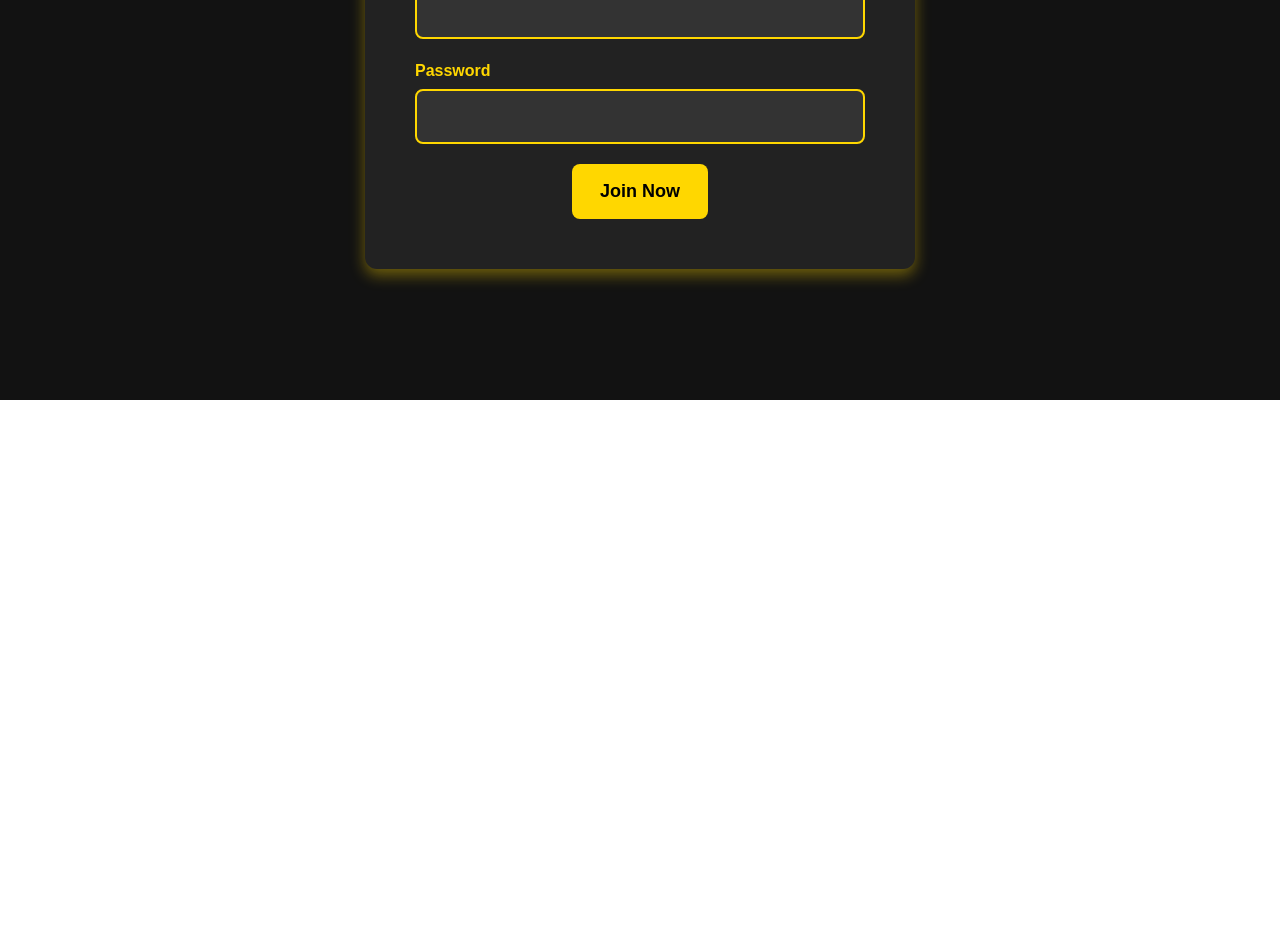
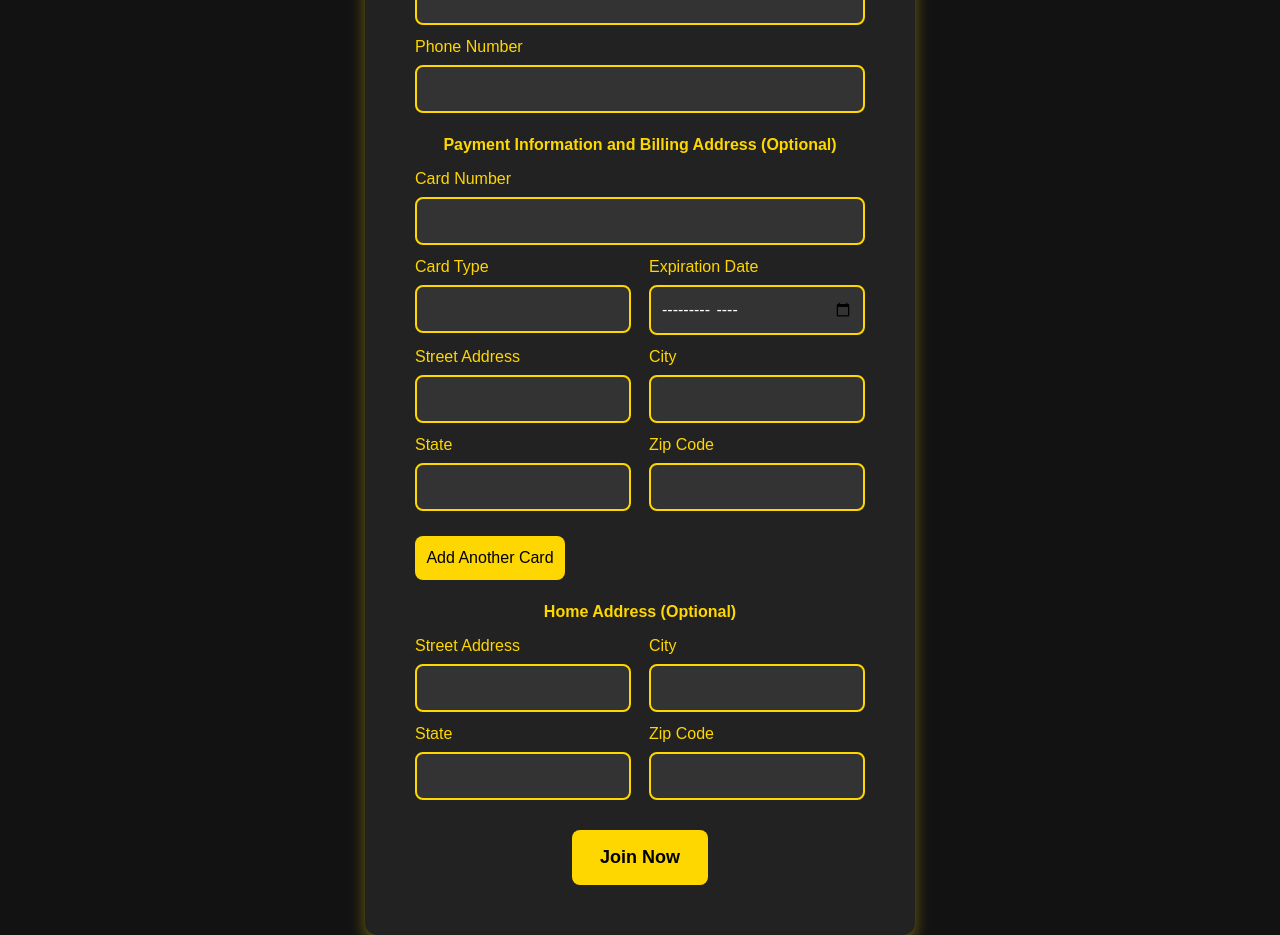
Before and after one commit to meghan-d/swe-project, a React (Create React App) app in the folder cinema-e-booking-system/: page /register in a window 1280 px wide. Shown: the part 400-1335 px from the top of the page. Before the commit the page ends 800 px from the top, so only its background shows below. Built offline with nearby package versions, Linux system fonts and the light colour scheme.

Commit message:
added input fields for other user info

```diff
--- a/cinema-e-booking-system/src/pages/Registration.css
+++ b/cinema-e-booking-system/src/pages/Registration.css
@@ -14,7 +14,7 @@
     max-width: 550px;  /* Increased width */
     width: 90%;  /* Responsive for smaller screens */
     background: #222222;
-    padding: 50px;  /* Increased padding */
+    padding: 50px;
     border-radius: 12px;
     box-shadow: 0px 6px 15px rgba(255, 215, 0, 0.4);
     text-align: center;
@@ -30,25 +30,28 @@
 
 /* Form Styling */
 .form-group {
-    margin-bottom: 20px;
+    margin-bottom: 10px;
     text-align: left;
+    display: flex;
+    flex-direction: column;
+    align-items: flex-start;
 }
 
 /* Labels */
 .label {
     display: block;
     margin-bottom: 6px;
-    font-weight: 600;
+    font-weight: 300;
     color: #FFD700; /* Gold Label Text */
 }
 
-/* Enlarged Input Fields */
+/* Smaller Input Fields */
 .input {
     width: 100%;
-    padding: 12px;
+    padding: 10px;
     border: 2px solid #FFD700; /* Gold Border */
     border-radius: 8px;
-    font-size: 18px;
+    font-size: 16px;
     background: #333333;
     color: white;
     transition: all 0.3s ease-in-out;
@@ -58,6 +61,18 @@
     outline: none;
     border-color: white;
     box-shadow: 0 0 8px rgba(255, 215, 0, 0.5);
+}
+
+.two-column {
+    display: flex;
+    justify-content: space-between;
+    flex-wrap: wrap;
+    width: 100%;
+    gap: 10px;
+}
+
+.two-column .form-group {
+    width: 48%;
 }
 
 /* Error Message */
@@ -75,6 +90,7 @@
     font-size: 18px;
     cursor: pointer;
     transition: all 0.3s ease-in-out;
+    margin-top: 20px;
 }
 
 /* Gold CTA Button */
@@ -101,3 +117,21 @@
     font-size: 18px;
     margin-top: 20px;
 }
+
+h3 {
+    color: #FFD700;
+    font-weight: bold;
+    margin-top: 20px;
+    margin-bottom: 10px;
+}
+
+.payment-button {
+    padding: 10px;
+    border: none;
+    border-radius: 8px;
+    font-size: 16px;
+    margin-top: 5px;
+    background-color: #FFD700;
+    color: black;
+    width: 150px;
+}
--- a/cinema-e-booking-system/src/pages/Registration.jsx
+++ b/cinema-e-booking-system/src/pages/Registration.jsx
@@ -3,7 +3,23 @@ import "./Registration.css";
 import { useNavigate } from "react-router-dom";
 
 const Registration = () => {
-  const [formData, setFormData] = useState({ name: "", email: "", password: "" });
+  const [formData, setFormData] = useState({
+    name: "",
+    email: "",
+    password: "",
+    phone: "",
+    cardType: "",
+    cardNumber: "",
+    expirationDate: "",
+    billingStreet: "",
+    billingCity: "",
+    billingState: "",
+    billingZip: "",
+    street: "",
+    city: "",
+    state: "",
+    zip: ""
+  });
   const [errors, setErrors] = useState({});
   const [isSubmitting, setIsSubmitting] = useState(false);
   const navigate = useNavigate();
@@ -21,7 +37,7 @@ const Registration = () => {
       newErrors.email = "Email is invalid";
     }
     if (!formData.password) newErrors.password = "Password is required";
-    else if (formData.password.length < 6) newErrors.password = "Password must be at least 6 characters";
+    if (!formData.phone) newErrors.phone = "Phone number is required";
 
     setErrors(newErrors);
     return Object.keys(newErrors).length === 0;
@@ -49,6 +65,7 @@ const Registration = () => {
     <div className="registration-container">
       <h2 className="registration-title">🎟️ VIP Registration</h2>
       <form onSubmit={handleSubmit} className="registration-form">
+      <h3 className="section-title">Personal Information</h3>
         <div className="form-group">
           <label className="label">Full Name</label>
           <input type="text" name="name" value={formData.name} onChange={handleChange} className="input"/>
@@ -67,6 +84,72 @@ const Registration = () => {
           {errors.password && <div className="error-message">{errors.password}</div>}
         </div>
 
+        <div className="form-group">
+          <label className="label">Phone Number</label>
+          <input type="tel" name="phone" value={formData.phone} onChange={handleChange} className="input"/>
+          {errors.phone && <div className="error-message">{errors.phone}</div>}
+        </div>
+
+        <h3 className="section-title">Payment Information and Billing Address (Optional)</h3>
+        <div className="form-group">
+          <label className="label">Card Number</label>
+          <input type="text" name="cardNumber" value={formData.cardNumber} onChange={handleChange} className="input"/>
+        </div>
+        <div className="two-column">
+        <div className="form-group">
+          <label className="label">Card Type</label>
+          <input type="text" name="cardType" value={formData.cardType} onChange={handleChange} className="input"/>
+        </div>
+        <div className="form-group">
+          <label className="label">Expiration Date</label>
+          <input type="month" name="expirationDate" value={formData.expirationDate} onChange={handleChange} className="input"/>
+        </div>
+        </div>
+
+        <div className="two-column">
+        <div className="form-group">
+          <label className="label">Street Address</label>
+          <input type="text" name="billingStreet" value={formData.billingStreet} onChange={handleChange} className="input"/>
+        </div>
+        <div className="form-group">
+          <label className="label">City</label>
+          <input type="text" name="billingCity" value={formData.billingCity} onChange={handleChange} className="input"/>
+        </div>
+        </div>
+        <div className="two-column">
+        <div className="form-group">
+          <label className="label">State</label>
+          <input type="text" name="billingState" value={formData.billingState} onChange={handleChange} className="input"/>
+        </div>
+        <div className="form-group">
+          <label className="label">Zip Code</label>
+          <input type="text" name="billingZip" value={formData.billingZip} onChange={handleChange} className="input"/>
+        </div>
+        <button className="payment-button">Add Another Card</button>
+        </div>
+
+        <h3 className="section-title">Home Address (Optional)</h3>
+        <div className="two-column">
+          <div className="form-group">
+            <label className="label">Street Address</label>
+            <input type="text" name="street" value={formData.street} onChange={handleChange} className="input" />
+          </div>
+          <div className="form-group">
+            <label className="label">City</label>
+            <input type="text" name="city" value={formData.city} onChange={handleChange} className="input" />
+          </div>
+        </div>
+        <div className="two-column">
+        <div className="form-group">
+          <label className="label">State</label>
+          <input type="text" name="state" value={formData.billingState} onChange={handleChange} className="input"/>
+        </div>
+        <div className="form-group">
+          <label className="label">Zip Code</label>
+          <input type="text" name="zip" value={formData.billingZip} onChange={handleChange} className="input"/>
+        </div>
+        </div>
+
         <button type="submit" className="button button-save" disabled={isSubmitting}>
           {isSubmitting ? "Registering..." : "Join Now"}
         </button>
```
